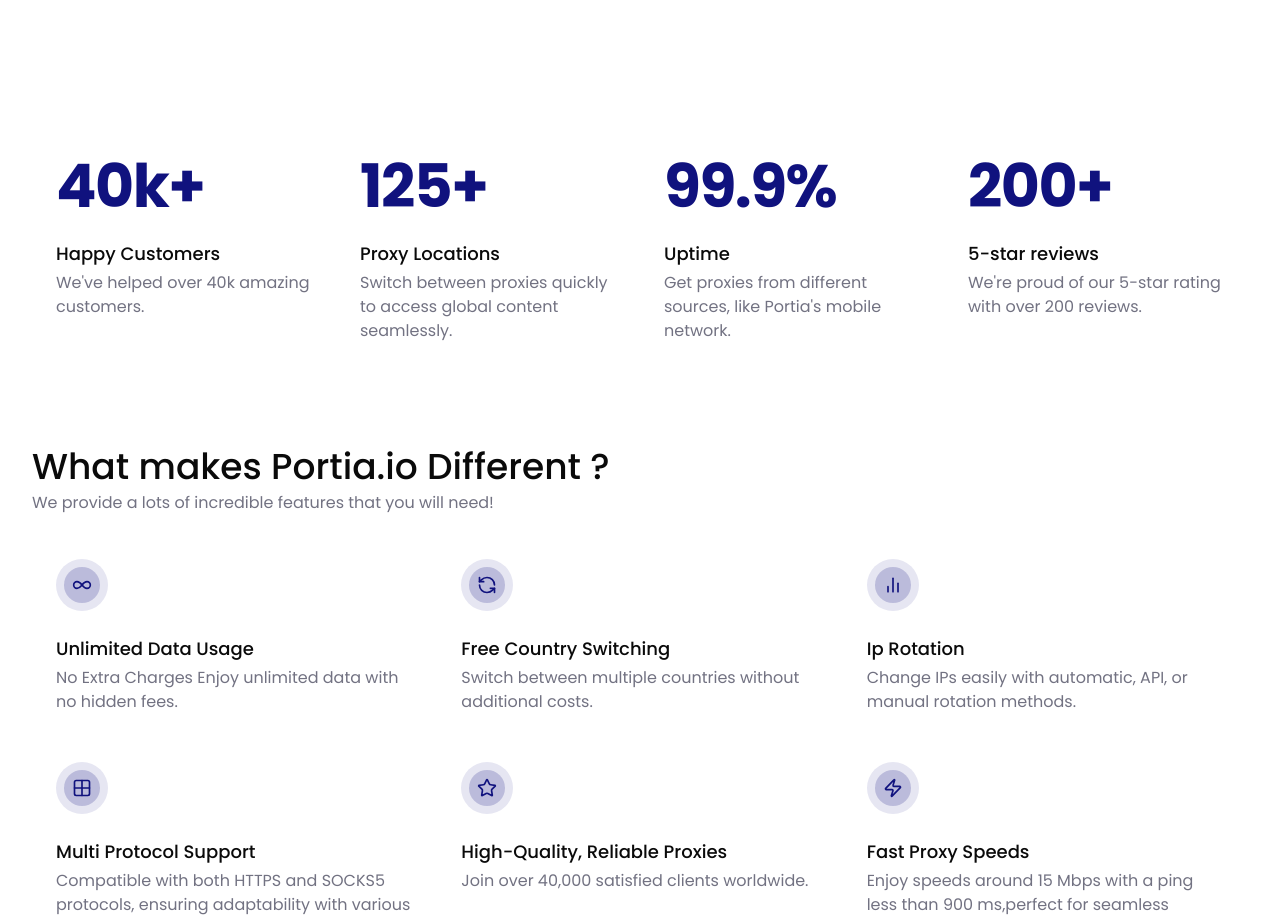
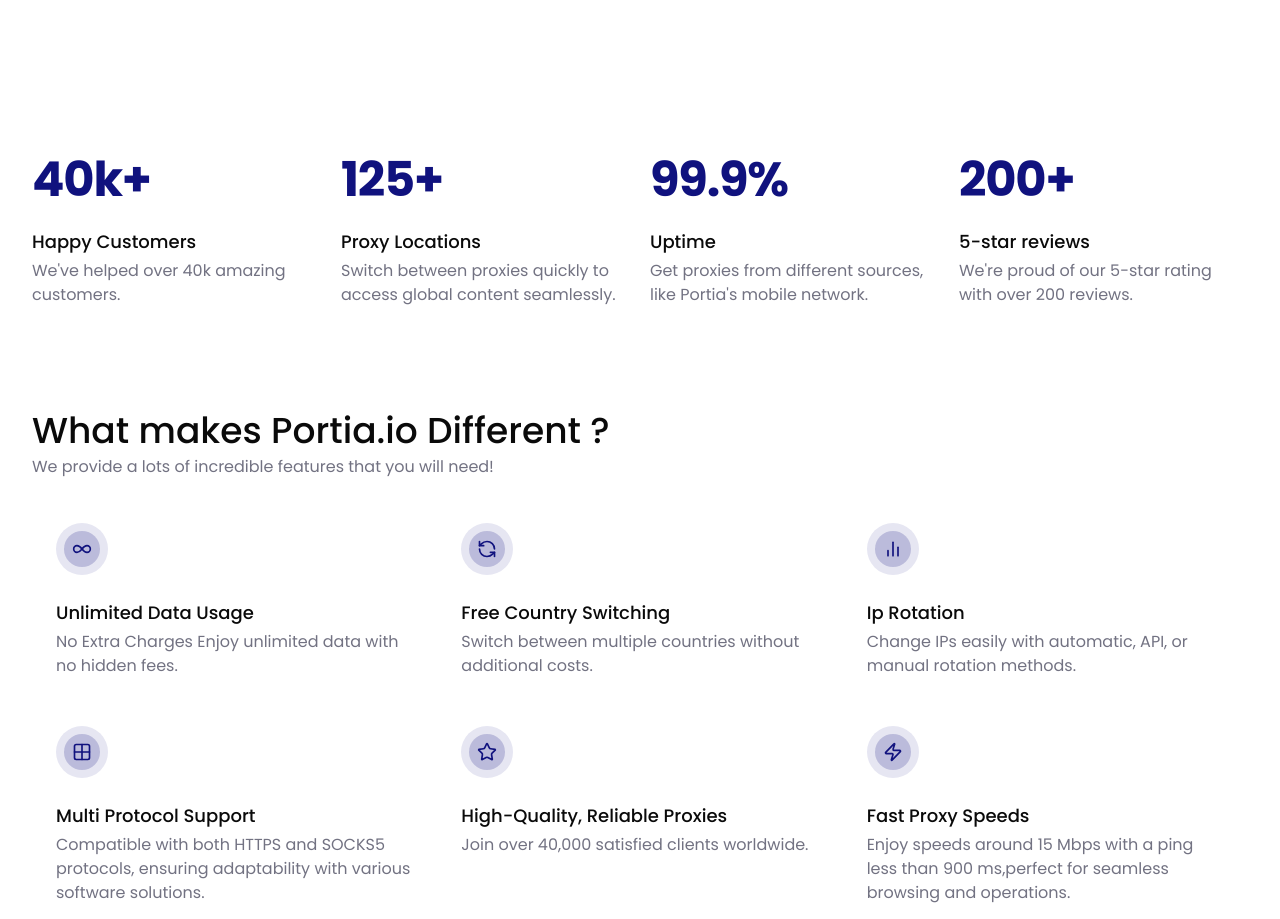
Before and after one commit to Saeed-Altout/portia, a Next.js app: page / in a window 1280 px wide. Shown: the part 1340-2259 px from the top of the page. Built offline with nearby package versions, Linux system fonts and the light colour scheme.

Commit message:
update style statistic card

```diff
--- a/app/(website)/(pages)/(home)/_components/statistic.tsx
+++ b/app/(website)/(pages)/(home)/_components/statistic.tsx
@@ -12,16 +12,16 @@
 export const Statistic = () => {
   return (
     <section className="max-container section">
-      <div className="grid grid-cols-1 sm:grid-cols-2 lg:grid-cols-4">
+      <div className="grid grid-cols-1 sm:grid-cols-2 lg:grid-cols-4 gap-5">
         {/* TODO: Update data from API */}
         {statisticData.map(({ value, name, description }, index) => (
           <Card key={index} className="shadow-none border-none">
-            <CardHeader>
-              <CardTitle className="text-primary font-bold lg:text-[60px]">
+            <CardHeader className="px-0">
+              <CardTitle className="text-primary font-bold lg:text-5xl">
                 {value}
               </CardTitle>
             </CardHeader>
-            <CardContent className="space-y-1">
+            <CardContent className="space-y-1 px-0">
               <h3 className="font-medium text-black-primary text-[18px]">
                 {name}
               </h3>
```
